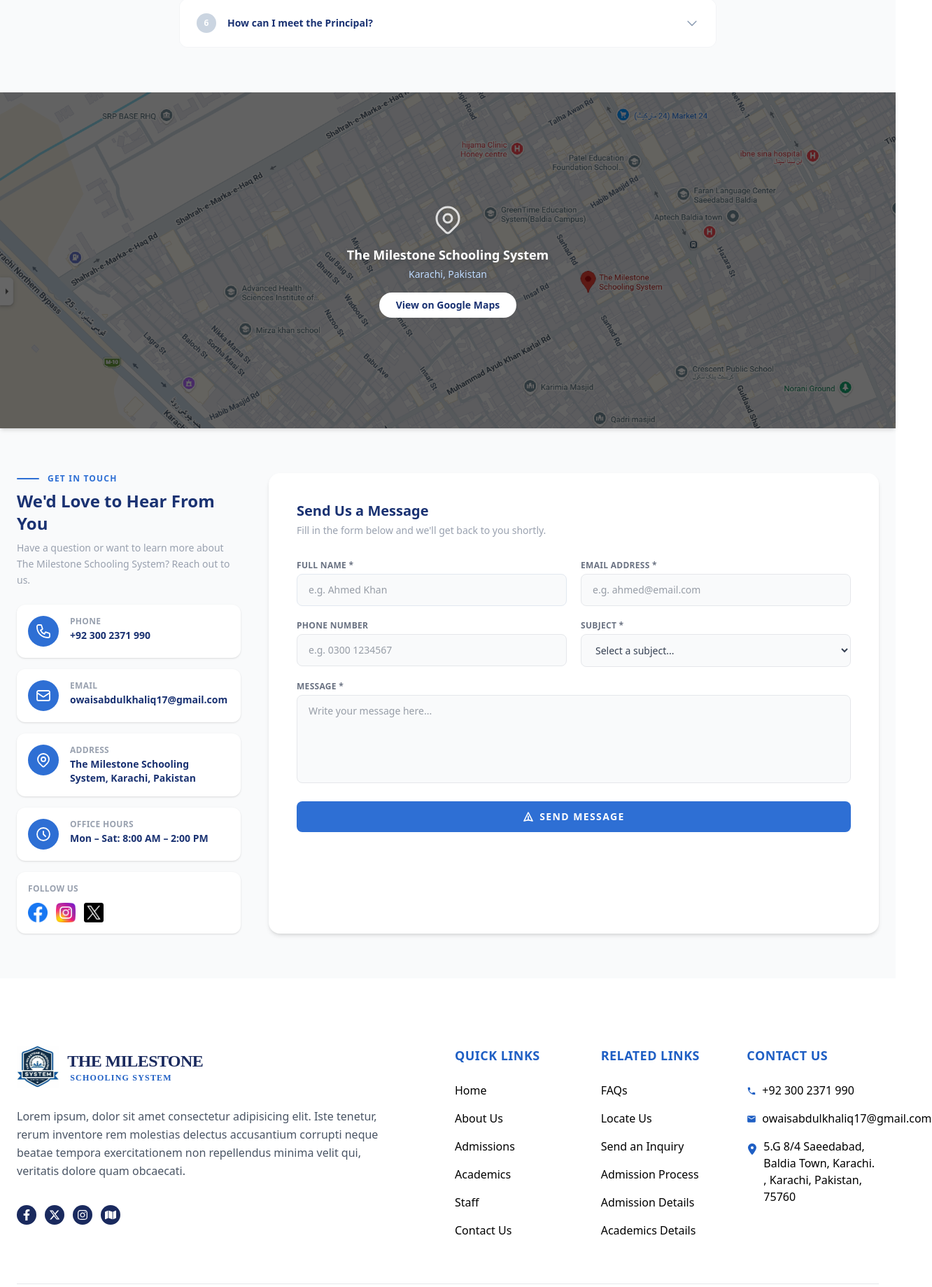
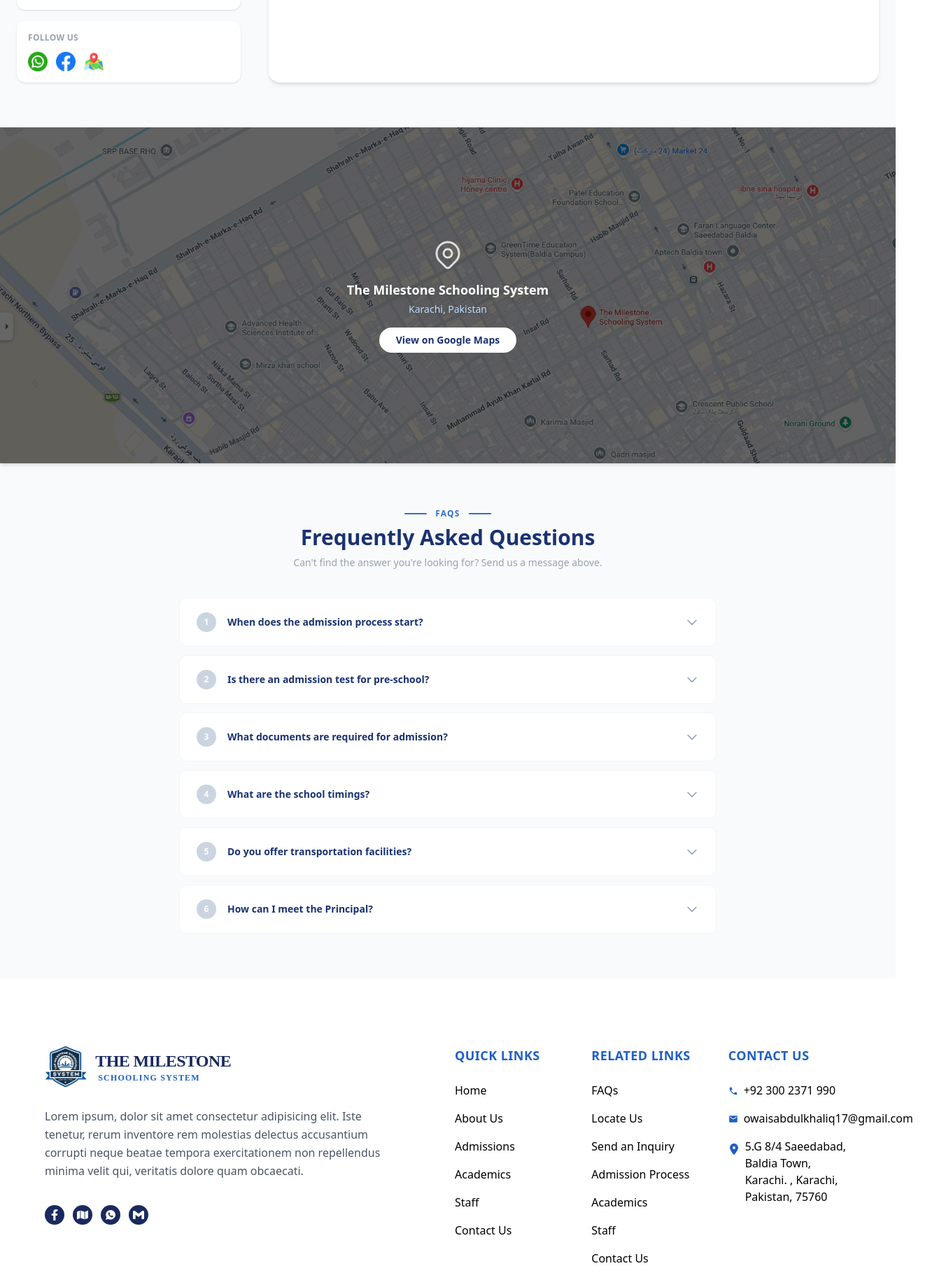
Before and after one commit to Hamzaa09/The-Milestone-Schooling-System, a Next.js app: page /contact in a window 1280 px wide. Shown: the part 941-2780 px from the top of the page at 70% size, 1332 px wide, since content can reach past the window. Built offline with nearby package versions, Linux system fonts and the light colour scheme.

Commit message:
updated widths and added links

```diff
--- a/app/contact/page.tsx
+++ b/app/contact/page.tsx
@@ -99,7 +99,7 @@
     ),
     label: "Address",
     value: "The Milestone Schooling System, Karachi, Pakistan",
-    href: "#",
+    href: "https://www.google.com/maps/place/The+Milestone+Schooling+System/@24.9140423,66.9620082,17z/data=!3m1!4b1!4m6!3m5!1s0x3eb315f32131f1a7:0xbbd8b2ff3e169e5c!8m2!3d24.9140423!4d66.9620082!16s%2Fg%2F11tcztqtxx?entry=ttu&g_ep=EgoyMDI2MDIyNS4wIKXMDSoASAFQAw%3D%3D",
   },
   {
     icon: (
@@ -391,96 +391,6 @@
 
       <section className="bg-gray-50 py-16">
         <div className="space-y-16">
-          {/* ── ROW 2: FAQs ── */}
-          <div className="max-w-7xl mx-auto px-6">
-            <div className="text-center mb-10">
-              <div className="flex items-center justify-center gap-3 mb-2">
-                <span
-                  className="h-0.5 w-8 rounded"
-                  style={{ background: "#2e6fd4" }}
-                />
-                <span
-                  className="text-xs font-bold uppercase tracking-widest"
-                  style={{ color: "#2e6fd4" }}
-                >
-                  FAQs
-                </span>
-                <span
-                  className="h-0.5 w-8 rounded"
-                  style={{ background: "#2e6fd4" }}
-                />
-              </div>
-              <h2
-                className="text-2xl md:text-3xl font-extrabold"
-                style={{ color: "#1a3272" }}
-              >
-                Frequently Asked Questions
-              </h2>
-              <p className="text-gray-400 text-sm mt-2 max-w-md mx-auto">
-                Can't find the answer you're looking for? Send us a message
-                above.
-              </p>
-            </div>
-
-            <div className="max-w-3xl mx-auto space-y-3">
-              {faqs.map((faq, i) => (
-                <FAQItem key={i} q={faq.q} a={faq.a} index={i} />
-              ))}
-            </div>
-          </div>
-
-          {/* ── ROW 3: Map placeholder ── */}
-
-          <div className="w-full overflow-hidden shadow-md">
-            <div
-              className="relative w-full h-64 md:h-120 bg-cover bg-center"
-              style={{ backgroundImage: "url('/map.png')" }}
-            >
-              {/* Dark overlay */}
-              <div className="absolute inset-0 bg-black/60" />
-
-              {/* Content */}
-              <div className="relative z-10 flex items-center justify-center h-full text-center text-white">
-                <div>
-                  <svg
-                    xmlns="http://www.w3.org/2000/svg"
-                    className="h-12 w-12 mx-auto mb-3 opacity-80"
-                    fill="none"
-                    viewBox="0 0 24 24"
-                    stroke="currentColor"
-                    strokeWidth={1.5}
-                  >
-                    <path
-                      strokeLinecap="round"
-                      strokeLinejoin="round"
-                      d="M17.657 16.657L13.414 20.9a1.998 1.998 0 01-2.827 0l-4.244-4.243a8 8 0 1111.314 0z"
-                    />
-                    <path
-                      strokeLinecap="round"
-                      strokeLinejoin="round"
-                      d="M15 11a3 3 0 11-6 0 3 3 0 016 0z"
-                    />
-                  </svg>
-                  <p className="font-bold text-lg drop-shadow-lg">
-                    The Milestone Schooling System
-                  </p>
-                  <p className="text-blue-200 text-sm mt-1 drop-shadow">
-                    Karachi, Pakistan
-                  </p>
-                  <a
-                    href="https://maps.google.com"
-                    target="_blank"
-                    rel="noopener noreferrer"
-                    className="mt-4 inline-block px-6 py-2 rounded-full text-sm font-bold bg-white hover:bg-blue-50 transition-colors duration-200"
-                    style={{ color: "#1a3272" }}
-                  >
-                    View on Google Maps
-                  </a>
-                </div>
-              </div>
-            </div>
-          </div>
-
           {/* ── ROW 1: Contact Info cards + Form ── */}
           <div className="flex flex-col lg:flex-row gap-10 max-w-7xl mx-auto px-6">
             {/* Left: Info cards */}
@@ -543,13 +453,26 @@
                 </p>
                 <div className="flex gap-3">
                   {[
-                    { label: "Facebook", src: "/icons/facebook.png" },
-                    { label: "Instagram", src: "/icons/instagram.png" },
-                    { label: "Twitter", src: "/icons/twitter.png" },
+                    {
+                      label: "whatsapp",
+                      src: "/icons/whatsapp.png",
+                      href: "https://wa.me/3002371990",
+                    },
+                    {
+                      label: "facebook",
+                      src: "/icons/facebook.png",
+                      href: "https://www.facebook.com/profile.php?id=100089885838245",
+                    },
+                    {
+                      label: "map",
+                      src: "/icons/map.png",
+                      href: "https://www.google.com/maps/place/The+Milestone+Schooling+System/@24.9140423,66.9620082,17z/data=!3m1!4b1!4m6!3m5!1s0x3eb315f32131f1a7:0xbbd8b2ff3e169e5c!8m2!3d24.9140423!4d66.9620082!16s%2Fg%2F11tcztqtxx?entry=ttu&g_ep=EgoyMDI2MDIyNS4wIKXMDSoASAFQAw%3D%3D",
+                    },
                   ].map((s) => (
                     <a
                       key={s.label}
-                      href="#"
+                      href={s.href}
+                      target="_blank"
                       className="w-7 h-7 rounded-full flex items-center justify-center text-white text-xs font-extrabold hover:scale-110 transition-transform duration-200"
                       aria-label={s.label}
                     >
@@ -574,6 +497,95 @@
               <ContactForm />
             </div>
           </div>
+
+          {/* ── ROW 3: Map placeholder ── */}
+          <div className="w-full overflow-hidden shadow-md">
+            <div
+              className="relative w-full h-64 md:h-120 bg-cover bg-center"
+              style={{ backgroundImage: "url('/map.png')" }}
+            >
+              {/* Dark overlay */}
+              <div className="absolute inset-0 bg-black/60" />
+
+              {/* Content */}
+              <div className="relative z-10 flex items-center justify-center h-full text-center text-white">
+                <div>
+                  <svg
+                    xmlns="http://www.w3.org/2000/svg"
+                    className="h-12 w-12 mx-auto mb-3 opacity-80"
+                    fill="none"
+                    viewBox="0 0 24 24"
+                    stroke="currentColor"
+                    strokeWidth={1.5}
+                  >
+                    <path
+                      strokeLinecap="round"
+                      strokeLinejoin="round"
+                      d="M17.657 16.657L13.414 20.9a1.998 1.998 0 01-2.827 0l-4.244-4.243a8 8 0 1111.314 0z"
+                    />
+                    <path
+                      strokeLinecap="round"
+                      strokeLinejoin="round"
+                      d="M15 11a3 3 0 11-6 0 3 3 0 016 0z"
+                    />
+                  </svg>
+                  <p className="font-bold text-lg drop-shadow-lg">
+                    The Milestone Schooling System
+                  </p>
+                  <p className="text-blue-200 text-sm mt-1 drop-shadow">
+                    Karachi, Pakistan
+                  </p>
+                  <a
+                    href="https://www.google.com/maps/place/The+Milestone+Schooling+System/@24.9140423,66.9620082,17z/data=!3m1!4b1!4m6!3m5!1s0x3eb315f32131f1a7:0xbbd8b2ff3e169e5c!8m2!3d24.9140423!4d66.9620082!16s%2Fg%2F11tcztqtxx?entry=ttu&g_ep=EgoyMDI2MDIyNS4wIKXMDSoASAFQAw%3D%3D"
+                    target="_blank"
+                    rel="noopener noreferrer"
+                    className="mt-4 inline-block px-6 py-2 rounded-full text-sm font-bold bg-white hover:bg-blue-50 transition-colors duration-200"
+                    style={{ color: "#1a3272" }}
+                  >
+                    View on Google Maps
+                  </a>
+                </div>
+              </div>
+            </div>
+          </div>
+
+          {/* ── ROW 2: FAQs ── */}
+          <div className="max-w-7xl mx-auto px-6">
+            <div className="text-center mb-10">
+              <div className="flex items-center justify-center gap-3 mb-2">
+                <span
+                  className="h-0.5 w-8 rounded"
+                  style={{ background: "#2e6fd4" }}
+                />
+                <span
+                  className="text-xs font-bold uppercase tracking-widest"
+                  style={{ color: "#2e6fd4" }}
+                >
+                  FAQs
+                </span>
+                <span
+                  className="h-0.5 w-8 rounded"
+                  style={{ background: "#2e6fd4" }}
+                />
+              </div>
+              <h2
+                className="text-2xl md:text-3xl font-extrabold"
+                style={{ color: "#1a3272" }}
+              >
+                Frequently Asked Questions
+              </h2>
+              <p className="text-gray-400 text-sm mt-2 max-w-md mx-auto">
+                Can't find the answer you're looking for? Send us a message
+                above.
+              </p>
+            </div>
+
+            <div className="max-w-3xl mx-auto space-y-3">
+              {faqs.map((faq, i) => (
+                <FAQItem key={i} q={faq.q} a={faq.a} index={i} />
+              ))}
+            </div>
+          </div>
         </div>
       </section>
     </main>
--- a/app/events/page.tsx
+++ b/app/events/page.tsx
@@ -225,12 +225,6 @@
                 style={{ background: "#2e6fd4" }}
               />
             </div>
-            <h2
-              className="text-3xl md:text-4xl font-extrabold"
-              style={{ color: "#1a3272" }}
-            >
-              News &amp; Events
-            </h2>
             <p className="text-gray-400 text-sm mt-3 max-w-lg mx-auto">
               Stay up to date with the latest happenings, achievements, and
               announcements from The Milestone Schooling System.
--- a/components/about.tsx
+++ b/components/about.tsx
@@ -1,3 +1,4 @@
+import Link from "next/link";
 import React from "react";
 
 const AboutSchool: React.FC = () => {
@@ -31,8 +32,8 @@
           </p>
 
           {/* Learn More Button */}
-          <a
-            href="#"
+          <Link
+            href="/about"
             className="inline-flex items-center gap-2 bg-blue-500 hover:bg-blue-600 text-white text-sm font-semibold uppercase tracking-wide px-6 py-3 transition-colors duration-200"
           >
             Learn More
@@ -50,7 +51,7 @@
                 d="M17 8l4 4m0 0l-4 4m4-4H3"
               />
             </svg>
-          </a>
+          </Link>
         </div>
 
         {/* Right: Video Thumbnail */}
@@ -73,10 +74,7 @@
 
                 <div className="leading-tight">
                   <p className="text-gray-800 text-sm font-medium">
-                    The Milestone
-                  </p>
-                  <p className="text-gray-800 text-sm font-medium">
-                    Schooling System
+                    The Milestone Schooling System
                   </p>
                 </div>
               </div>
--- a/components/admissions.tsx
+++ b/components/admissions.tsx
@@ -1,3 +1,4 @@
+import Link from "next/link";
 import React from "react";
 
 interface AdmissionCard {
@@ -67,7 +68,7 @@
       </h2>
 
       {/* Cards Grid */}
-      <div className="max-w-7xl mx-auto grid grid-cols-1 sm:grid-cols-2 lg:grid-cols-4 gap-x-3 gap-y-3">
+      <Link href="/admissions" className="max-w-7xl mx-auto grid grid-cols-1 sm:grid-cols-2 lg:grid-cols-4 gap-x-3 gap-y-3">
         {cards.map((card, index) => (
           <div
             key={index}
@@ -87,7 +88,7 @@
             </p>
           </div>
         ))}
-      </div>
+      </Link>
 
     </div>
   );
--- a/components/breadcrum.tsx
+++ b/components/breadcrum.tsx
@@ -14,9 +14,9 @@
 const Breadcrumb: React.FC<BreadcrumbProps> = ({ title, items }) => {
   return (
     <div
-      className="w-full py-12 px-6 md:px-16 lg:px-24 relative overflow-hidden bg-[#2e6fd4]"
+      className="w-full py-12 px-6 md:px-16 relative overflow-hidden bg-[#2e6fd4]"
     >
-      <div className="relative z-10 max-w-6xl mx-auto">
+      <div className="relative z-10 max-w-7xl mx-auto">
         <h1 className="text-3xl md:text-5xl font-bold text-white mb-3 leading-tight">
           {title}
         </h1>
--- a/components/footer.tsx
+++ b/components/footer.tsx
@@ -1,21 +1,17 @@
-import {
-  FaFacebook,
-  FaFacebookF,
-  FaInstagram,
-  FaMap,
-  FaTwitch,
-  FaTwitter,
-} from "react-icons/fa";
-import { FaLocationDot, FaX, FaXTwitter } from "react-icons/fa6";
+import Link from "next/link";
+import { FaFacebookF, FaMap } from "react-icons/fa";
+import { FaLocationDot } from "react-icons/fa6";
+import { IoLogoWhatsapp } from "react-icons/io";
+import { SiGmail } from "react-icons/si";
 
 export default function Footer() {
   return (
-    <section className="w-full px-6">
+    <section className="w-full px-6 md:px-16">
       <div className="pt-10 pb-5 sm:pt-16 lg:pt-24">
         <div className=" mx-auto max-w-7xl">
           <div className="grid grid-cols-2 md:col-span-3 lg:grid-cols-6 gap-y-16 gap-x-5">
             <div className="col-span-2 md:col-span-3 lg:col-span-3 lg:pr-20">
-              <div className="flex gap-3 justify-start items-center">
+              <Link href="/" className="flex gap-3 justify-start items-center">
                 <img className="w-auto h-15" src="logo.jpg" alt="" />
 
                 <div className="leading-tight">
@@ -32,7 +28,7 @@
                     SCHOOLING SYSTEM
                   </div>
                 </div>
-              </div>
+              </Link>
 
               <p className="text-base leading-relaxed text-gray-600 mt-7">
                 Lorem ipsum, dolor sit amet consectetur adipisicing elit. Iste
@@ -44,7 +40,7 @@
               <ul className="flex items-center space-x-3 mt-9">
                 <li>
                   <a
-                    href="#"
+                    href="https://www.facebook.com/profile.php?id=100089885838245"
                     title=""
                     className="flex items-center justify-center text-white transition-all duration-200 bg-[#1a2a5e] rounded-full w-7 h-7 hover:bg-[#2e6fd4] focus:bg-[#2e6fd4]"
                   >
@@ -54,31 +50,31 @@
 
                 <li>
                   <a
-                    href="#"
+                    href="https://www.google.com/maps/place/The+Milestone+Schooling+System/@24.9140423,66.9620082,17z/data=!3m1!4b1!4m6!3m5!1s0x3eb315f32131f1a7:0xbbd8b2ff3e169e5c!8m2!3d24.9140423!4d66.9620082!16s%2Fg%2F11tcztqtxx?entry=ttu&g_ep=EgoyMDI2MDIyNS4wIKXMDSoASAFQAw%3D%3D"
                     title=""
                     className="flex items-center justify-center text-white transition-all duration-200 bg-[#1a2a5e] rounded-full w-7 h-7 hover:bg-[#2e6fd4] focus:bg-[#2e6fd4]"
                   >
-                    <FaXTwitter />
+                    <FaMap />
                   </a>
                 </li>
 
                 <li>
                   <a
-                    href="#"
+                    href="https://wa.me/3002371990"
                     title=""
                     className="flex items-center justify-center text-white transition-all duration-200 bg-[#1a2a5e] rounded-full w-7 h-7 hover:bg-[#2e6fd4] focus:bg-[#2e6fd4]"
                   >
-                    <FaInstagram />
+                    <IoLogoWhatsapp />
                   </a>
                 </li>
 
                 <li>
                   <a
-                    href="#"
+                    href="https://wa.me/3002371990"
                     title=""
                     className="flex items-center justify-center text-white transition-all duration-200 bg-[#1a2a5e] rounded-full w-7 h-7 hover:bg-[#2e6fd4] focus:bg-[#2e6fd4]"
                   >
-                    <FaMap />
+                    <SiGmail />
                   </a>
                 </li>
               </ul>
@@ -92,67 +88,131 @@
 
               <ul className="mt-6 space-y-2 md:space-y-4">
                 <li>
-                  <a
-                    href="#"
-                    title=""
+                  <Link
+                    href={"/"}
                     className="flex text-base text-black transition-all duration-200 hover:text-[#2e6fd4] focus:text-[#2e6fd4]"
                   >
                     Home
-                  </a>
+                  </Link>
                 </li>
 
                 <li>
-                  <a
-                    href="#"
-                    title=""
+                  <Link
+                    href={"/about"}
                     className="flex text-base text-black transition-all duration-200 hover:text-[#2e6fd4] focus:text-[#2e6fd4]"
                   >
                     About Us
-                  </a>
+                  </Link>
                 </li>
 
                 <li>
-                  <a
-                    href="#"
-                    title=""
+                  <Link
+                    href={"/admissions"}
                     className="flex text-base text-black transition-all duration-200 hover:text-[#2e6fd4] focus:text-[#2e6fd4]"
                   >
                     Admissions
-                  </a>
+                  </Link>
                 </li>
 
                 <li>
-                  <a
-                    href="#"
-                    title=""
+                  <Link
+                    href={"/academics"}
                     className="flex text-base text-black transition-all duration-200 hover:text-[#2e6fd4] focus:text-[#2e6fd4]"
                   >
                     Academics
-                  </a>
+                  </Link>
                 </li>
                 <li>
-                  <a
-                    href="#"
-                    title=""
+                  <Link
+                    href={"/staff"}
                     className="flex text-base text-black transition-all duration-200 hover:text-[#2e6fd4] focus:text-[#2e6fd4]"
                   >
                     Staff
-                  </a>
+                  </Link>
                 </li>
                 <li>
-                  <a
-                    href="#"
-                    title=""
+                  <Link
+                    href={"/contact"}
                     className="flex text-base text-black transition-all duration-200 hover:text-[#2e6fd4] focus:text-[#2e6fd4]"
                   >
                     Contact Us
-                  </a>
+                  </Link>
                 </li>
               </ul>
             </div>
 
             {/* Admission & Academics  */}
             <div>
+              <p className="text-lg font-bold tracking-wide text-[#1f5fc4] uppercase">
+                Related Links
+              </p>
+
+              <ul className="mt-6 space-y-2 md:space-y-4">
+                <li>
+                  <Link
+                    href={"/contact"}
+                    className="flex text-base text-black transition-all duration-200 hover:text-[#2e6fd4] focus:text-[#2e6fd4]"
+                  >
+                    FAQs
+                  </Link>
+                </li>
+
+                <li>
+                  <Link
+                    href={"/contact"}
+                    className="flex text-base text-black transition-all duration-200 hover:text-[#2e6fd4] focus:text-[#2e6fd4]"
+                  >
+                    Locate Us
+                  </Link>
+                </li>
+
+                <li>
+                  <Link
+                    href={"/contact"}
+                    className="flex text-base text-black transition-all duration-200 hover:text-[#2e6fd4] focus:text-[#2e6fd4]"
+                  >
+                    Send an Inquiry
+                  </Link>
+                </li>
+
+                <li>
+                  <Link
+                    href={"/admission"}
+                    className="flex text-base text-black transition-all duration-200 hover:text-[#2e6fd4] focus:text-[#2e6fd4]"
+                  >
+                    Admission Process
+                  </Link>
+                </li>
+
+                <li>
+                  <Link
+                    href={"/academics"}
+                    className="flex text-base text-black transition-all duration-200 hover:text-[#2e6fd4] focus:text-[#2e6fd4]"
+                  >
+                    Academics
+                  </Link>
+                </li>
+                <li>
+                  <Link
+                    href={"/staff"}
+                    className="flex text-base text-black transition-all duration-200 hover:text-[#2e6fd4] focus:text-[#2e6fd4]"
+                  >
+                    Staff
+                  </Link>
+                </li>
+                <li>
+                  <Link
+                    href={"/contact"}
+                    className="flex text-base text-black transition-all duration-200 hover:text-[#2e6fd4] focus:text-[#2e6fd4]"
+                  >
+                    Contact Us
+                  </Link>
+                </li>
+              </ul>
+            </div>
+
+            {/* Admission & Academics  */}
+            {/* <div>
               <p className="text-lg font-bold tracking-wide text-[#1f5fc4] uppercase">
                 Related Links
               </p>
@@ -218,7 +278,7 @@
                   </a>
                 </li>
               </ul>
-            </div>
+            </div> */}
 
             <div className="col-span-2 md:col-span-1">
               <p className="text-lg font-bold tracking-wide text-[#1f5fc4] uppercase">
@@ -250,13 +310,19 @@
                   </a>
                 </li>
 
-                <li className="flex gap-2 justify-start items-start text-base text-black transition-all duration-200 hover:text-[#2e6fd4] focus:text-[#2e6fd4]">
-                  <span className="text-[#1f5fc4] mt-2">
-                    <FaLocationDot />
-                  </span>
-                  5.G 8/4 Saeedabad, Baldia Town, Karachi. , Karachi, Pakistan,
-                  75760
-                </li>
+                <a
+                  href="https://www.google.com/maps/place/The+Milestone+Schooling+System/@24.9140423,66.9620082,17z/data=!3m1!4b1!4m6!3m5!1s0x3eb315f32131f1a7:0xbbd8b2ff3e169e5c!8m2!3d24.9140423!4d66.9620082!16s%2Fg%2F11tcztqtxx?entry=ttu&g_ep=EgoyMDI2MDIyNS4wIKXMDSoASAFQAw%3D%3D"
+                  target="_blank"
+                  rel="noopener noreferrer"
+                >
+                  <li className="flex gap-2 justify-start items-start text-base text-black transition-all duration-200 hover:text-[#2e6fd4] focus:text-[#2e6fd4]">
+                    <span className="text-[#1f5fc4] mt-2">
+                      <FaLocationDot />
+                    </span>
+                    5.G 8/4 Saeedabad, Baldia Town, Karachi. , Karachi,
+                    Pakistan, 75760
+                  </li>
+                </a>
               </ul>
             </div>
           </div>
--- a/components/news.tsx
+++ b/components/news.tsx
@@ -1,5 +1,6 @@
 "use client";
 
+import Link from "next/dist/client/link";
 import React, { useEffect, useState } from "react";
 
 interface NewsItem {
@@ -161,7 +162,7 @@
         {SliderComponent ? (
           <SliderComponent {...settings}>
             {newsItems.map((item) => (
-              <div key={item.id} className="px-3">
+              <Link href="/events" key={item.id} className="px-3">
                 <div className="bg-white flex flex-col overflow-hidden shadow-lg">
                   <div className="w-full h-48 overflow-hidden">
                     <img
@@ -185,7 +186,7 @@
                     </button>
                   </div>
                 </div>
-              </div>
+              </Link>
             ))}
           </SliderComponent>
         ) : (
```
Also changed, not shown: components/header.tsx (+2 -2 lines), components/topbar.tsx (+27 -6 lines), public/icons/map.png (added), public/icons/whatsapp.png (added).
